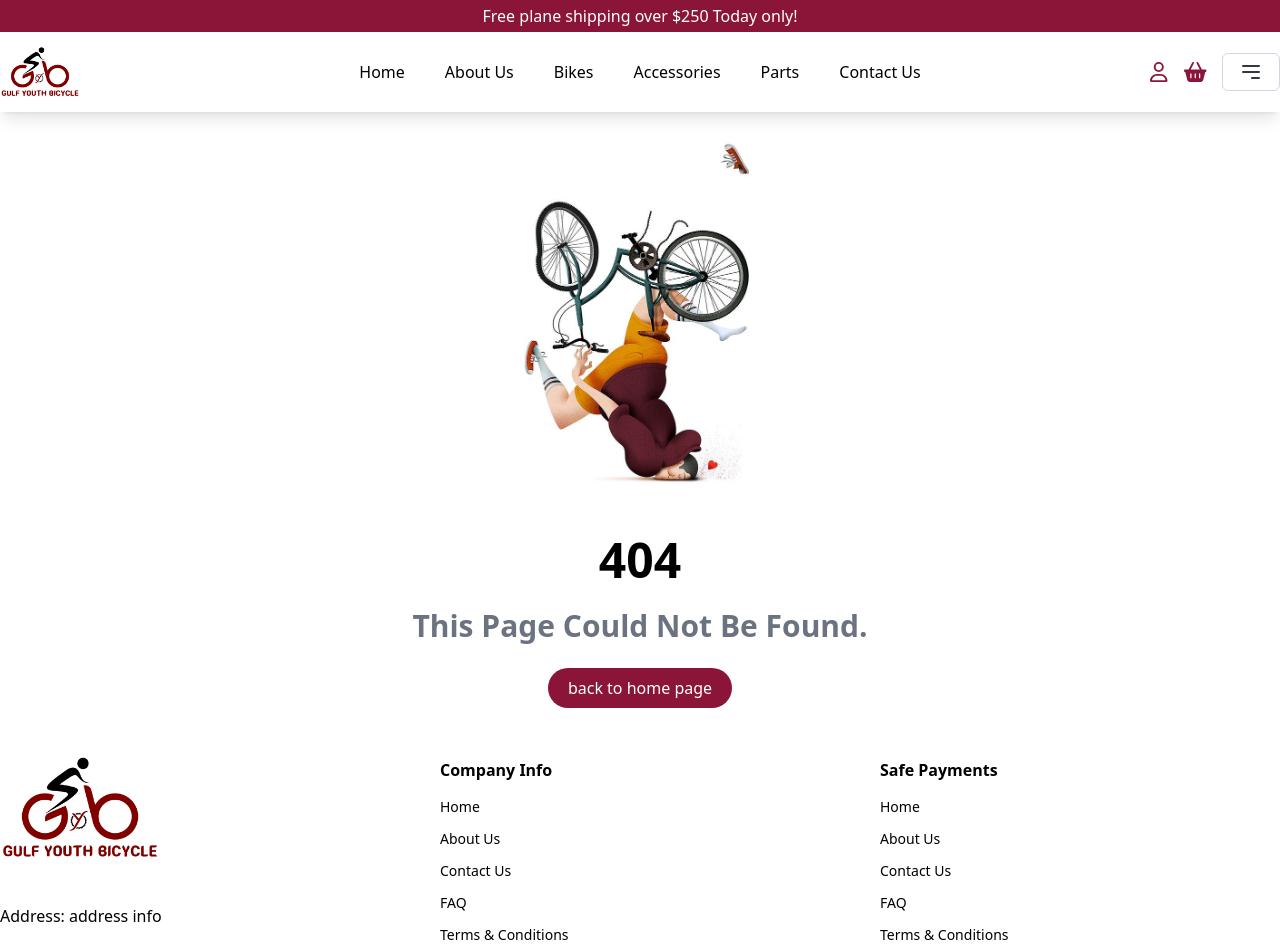
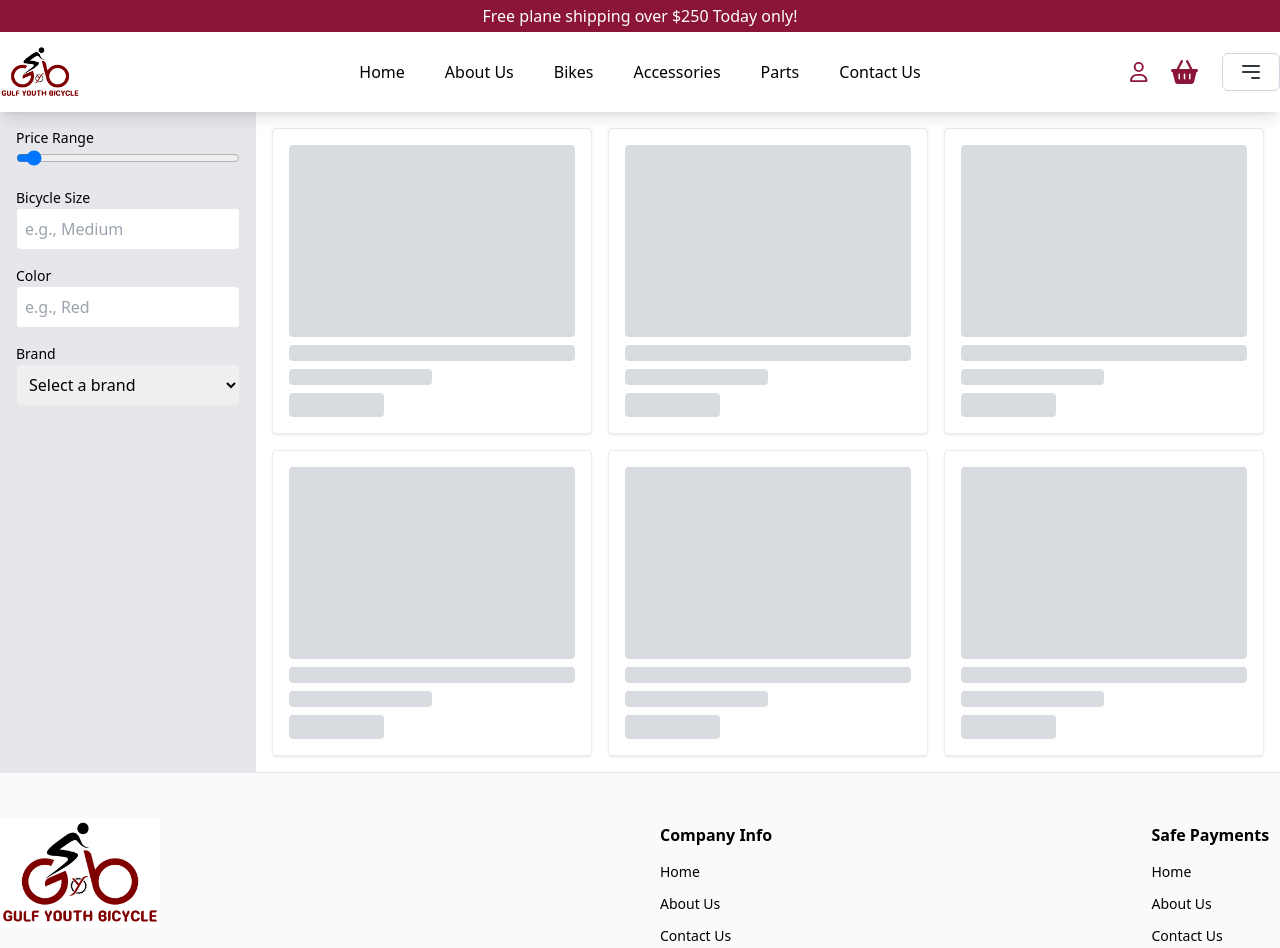
Before and after one commit to kimiafarshadnia/bicycle-shop, a Next.js app: page /products in a window 1280 px wide. Before the commit this address had no page. Shown: the top 948 px of the page. Built offline with nearby package versions, Linux system fonts and the light colour scheme.

Commit message:
add products page , product card , product card loading, shopping card canvas

```diff
--- /dev/null
+++ b/src/app/products/page.tsx
@@ -0,0 +1,33 @@
+'use client'
+import { ProductDetail } from 'Types';
+import { useEffect, useState } from 'react';
+import { Sidebar, ProductCardSkeleton, ProductCard } from 'Components';
+
+export default function Products() {
+  const [products, setProducts] = useState<ProductDetail[]>([]);
+  const [loading, setLoading] = useState(true);
+
+//   useEffect(() => {
+//     const fetchProducts = async () => {
+//       const res = await fetch('/api/products');
+//       const data = await res.json();
+//       setProducts(data);
+//       setLoading(false);
+//     };
+
+//     fetchProducts();
+//   }, []);
+
+  return (
+    <div className="flex">
+      <Sidebar />
+      <div className="flex-1 p-4">
+        <div className="grid grid-cols-1 sm:grid-cols-2 md:grid-cols-3 gap-4">
+          {loading
+            ? Array(6).fill(null).map((_, i) => <ProductCardSkeleton key={i} />)
+            : products.map((product) => <ProductCard key={product.id} product={product} />)}
+        </div>
+      </div>
+    </div>
+  );
+}
--- a/src/components/Home/HeroSection.tsx
+++ b/src/components/Home/HeroSection.tsx
@@ -9,7 +9,7 @@ export const HeroSection = () => {
     const SLIDES = Array.from(Array(SLIDE_COUNT).keys())
 
     return (
-        <div className='container mx-auto px-5 md:px-0'>
+        <div className='container mx-auto px-5 md:px-0 pb-5 md:pb-0'>
             <div className='flex flex-col-reverse md:flex-row md:justify-between gap-10'>
                 <div className='md:basis-2/4'>
                     <div className='flex flex-col gap-6 pr-5'>
--- /dev/null
+++ b/src/components/product/SideBar.tsx
@@ -0,0 +1,61 @@
+'use client'
+import { useState } from 'react';
+import { Icon } from 'Components';
+import { Drawer, IconButton } from '@mui/material';
+import { faGears } from '@fortawesome/free-solid-svg-icons';
+
+export const Sidebar = () => {
+    const [isDrawerOpen, setIsDrawerOpen] = useState(false);
+
+    return (
+        <>
+            <div className="hidden lg:block w-64 p-4 bg-gray-200">
+                <SidebarContent />
+            </div>
+
+            <div className="lg:hidden p-4">
+                <IconButton onClick={() => setIsDrawerOpen(true)}>
+                    <Icon iconName={faGears} />
+                </IconButton>
+
+                <Drawer
+                    anchor="left"
+                    open={isDrawerOpen}
+                    onClose={() => setIsDrawerOpen(false)}
+                    classes={{ paper: 'w-64' }}
+                >
+                    <div className="p-4 bg-gray-200 h-full">
+                        <SidebarContent />
+                    </div>
+                </Drawer>
+            </div>
+        </>
+    );
+}
+
+function SidebarContent() {
+    return (
+        <>
+            <div className="mb-4">
+                <label className="block text-sm">Price Range</label>
+                <input type="range" min="0" max="1000" className="w-full" />
+            </div>
+            <div className="mb-4">
+                <label className="block text-sm">Bicycle Size</label>
+                <input type="text" className="w-full p-2 border rounded" placeholder="e.g., Medium" />
+            </div>
+            <div className="mb-4">
+                <label className="block text-sm">Color</label>
+                <input type="text" className="w-full p-2 border rounded" placeholder="e.g., Red" />
+            </div>
+            <div className="mb-4">
+                <label className="block text-sm">Brand</label>
+                <select className="w-full p-2 border rounded">
+                    <option value="">Select a brand</option>
+                    <option value="Brand A">Brand A</option>
+                    <option value="Brand B">Brand B</option>
+                </select>
+            </div>
+        </>
+    );
+}
--- a/src/components/shared/Footer.tsx
+++ b/src/components/shared/Footer.tsx
@@ -38,9 +38,10 @@ export const Footer = () => {
 		}
 	]
 	return (
-		<footer>
-			<div className='container mx-auto grid grid-cols-1 sm:grid-cols-2 lg:grid-cols-3 justify-between items-center gap-10 py-5 px-5 md:px-0'>
-				<div className='flex flex-col gap-4'>
+		<footer className='bg-slate-50'>
+			<hr />
+			<div className='container mx-auto flex flex-col-reverse md:flex-row justify-between md:items-center gap-10 py-5 px-5 md:px-0'>
+				<div className='w-full flex flex-col gap-4'>
 					<div className='flex flex-shrink-0 items-center justify-center w-28 h-28 md:w-40 md:h-40'>
 						<img src="/images/logo.png" alt="logo" />
 					</div>
@@ -59,6 +60,7 @@ export const Footer = () => {
 					</ul>
 				</div>
 
+				<div className='w-full flex flex-col md:flex-row justify-between gap-10'>
 					<div className='flex flex-col gap-3'>
 						<h5 className='font-semibold capitalize'>Company Info</h5>
 						<ul className='flex flex-col gap-2'>
@@ -85,8 +87,9 @@ export const Footer = () => {
 						</ul>
 					</div>
 				</div>
+			</div>
 
-			<div className='bg-slate-50 text-center py-5 text-xs md:text-sm'>
+			<div className='bg-white text-center py-5 text-xs md:text-sm'>
 				<p>All rights reserved by <span className='text-primary'>Gulf Youth Bicycle</span>.©{(new Date().getFullYear())}</p>
 			</div>
 		</footer>
--- a/src/components/shared/Header.tsx
+++ b/src/components/shared/Header.tsx
@@ -1,9 +1,8 @@
 'use client'
 import Link from 'next/link';
-import { useState } from 'react';
 import { faUser } from '@fortawesome/free-regular-svg-icons';
 import { faBasketShopping } from '@fortawesome/free-solid-svg-icons';
-import { DiscountNews, Icon, MainMenu, MobileMenu } from 'Components';
+import { DiscountNews, Icon, MainMenu, MobileMenu, ShoppingCard } from 'Components';
 
 export const Header = () => {
     return (
@@ -20,9 +19,7 @@ export const Header = () => {
                             <Icon iconName={faUser} size='lg' className='text-primary' />
                         </Link>
 
-                        <Link href={'/'}>
-                            <Icon iconName={faBasketShopping} size='lg' className='text-primary' />
-                        </Link>
+                        <ShoppingCard />
 
                         <MobileMenu />
                     </div>
--- /dev/null
+++ b/src/components/shared/cards/ProductCard.tsx
@@ -0,0 +1,30 @@
+'use client'
+import { useState } from "react";
+import { ProductDetail } from "Types";
+
+type Props = {
+    product: ProductDetail;
+}
+
+export const ProductCard = ({ product }: Props) => {
+    const [currentImage, setCurrentImage] = useState(product.images[0]);
+
+    return (
+        <div className="border p-4 rounded shadow hover:shadow-lg transition-shadow">
+            <div className="relative">
+                <img
+                    src={currentImage}
+                    alt={product.name}
+                    className="w-full h-48 object-cover rounded"
+                    onMouseEnter={() => setCurrentImage(product.images[1])}
+                    onMouseLeave={() => setCurrentImage(product.images[0])}
+                />
+            </div>
+            <div className="mt-2">
+                <h2 className="text-lg font-semibold">{product.name}</h2>
+                <p className="text-sm text-gray-500">{product.brand}</p>
+                <p className="text-xl font-bold">${product.price}</p>
+            </div>
+        </div>
+    );
+}
--- /dev/null
+++ b/src/components/shared/cards/ProductCardSkeleton.tsx
@@ -0,0 +1,12 @@
+export const ProductCardSkeleton = () => {
+  return (
+    <div className="border p-4 rounded shadow animate-pulse">
+      <div className="w-full h-48 bg-gray-300 rounded"></div>
+      <div className="mt-2">
+        <div className="h-4 bg-gray-300 rounded mb-2"></div>
+        <div className="h-4 bg-gray-300 rounded w-1/2"></div>
+        <div className="h-6 bg-gray-300 rounded w-1/3 mt-2"></div>
+      </div>
+    </div>
+  );
+}
--- /dev/null
+++ b/src/components/shared/cards/ShoppingCard.tsx
@@ -0,0 +1,26 @@
+'use client'
+import { useState } from 'react';
+import { Icon } from 'Components';
+import { Drawer, IconButton } from '@mui/material';
+import { faBasketShopping } from '@fortawesome/free-solid-svg-icons';
+
+export const ShoppingCard = () => {
+    const [isDrawerOpen, setIsDrawerOpen] = useState(false);
+
+    return (
+            <div>
+                <IconButton onClick={() => setIsDrawerOpen(true)}>
+                    <Icon iconName={faBasketShopping} className='text-primary' />
+                </IconButton>
+
+                <Drawer
+                    anchor="left"
+                    open={isDrawerOpen}
+                    onClose={() => setIsDrawerOpen(false)}
+                    classes={{ paper: 'w-64' }}
+                >
+                    hello user
+                </Drawer>
+            </div>
+    );
+}
--- a/src/constants/menu.tsx
+++ b/src/constants/menu.tsx
@@ -16,7 +16,7 @@ export const menuData: MegaMenuData = {
         {
           title: 'category a',
           links: [
-            { title: 'Link 1', url: '/link1' },
+            { title: 'Link 1', url: '/products' },
             { title: 'Link 2', url: '/link2' },
             { title: 'Link 3', url: '/link3' },
           ],
--- a/src/types/index.tsx
+++ b/src/types/index.tsx
@@ -1 +1,2 @@
 export * from './Menu';
+export * from './product'
```
Also changed, not shown: src/components/index.tsx (+9 -1 lines), src/types/product.tsx (added, +9 -0 lines). Lines whose indentation alone changed are shown as unchanged.
